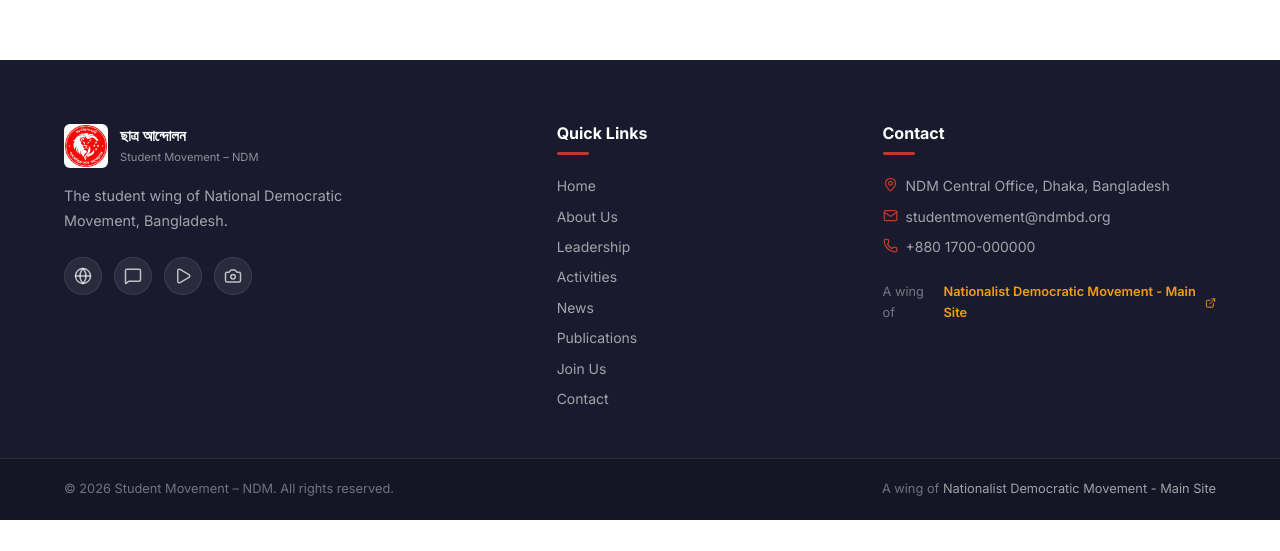
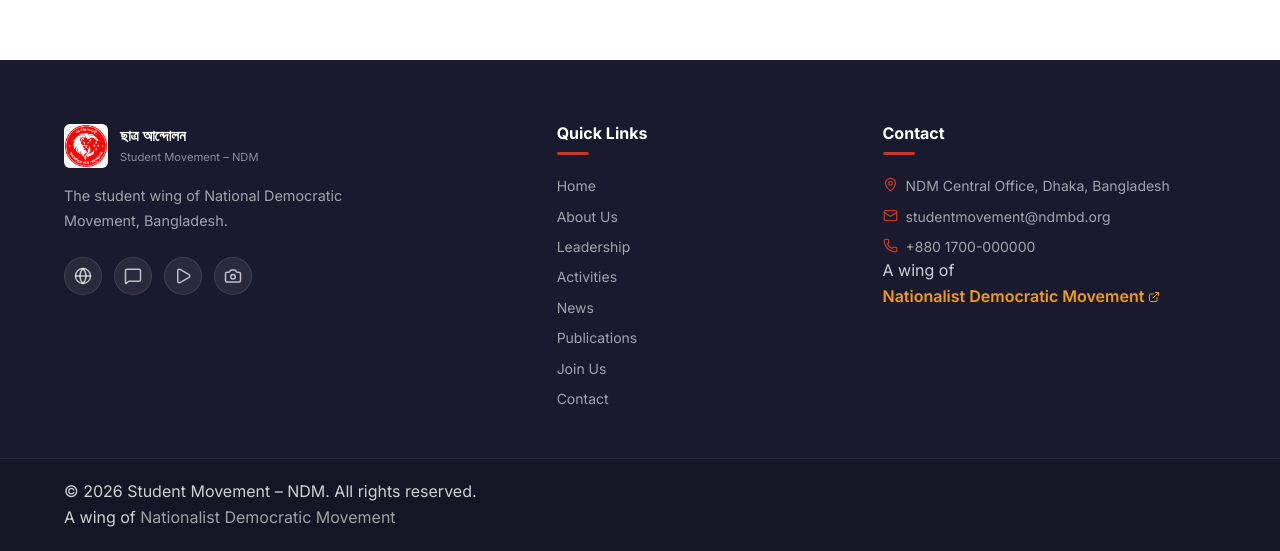
Before and after one commit to boniyeamincse/ndm, a React (Vite) app: page /contact in a window 1280 px wide. Shown: the part 1271-1822 px from the top of the page. Before the commit the page ends 1791 px from the top, so only its background shows below. Built offline with nearby package versions, Linux system fonts and the light colour scheme.

Commit message:
style: align footer parent text color with quick links

```diff
--- a/src/components/Footer.css
+++ b/src/components/Footer.css
@@ -123,13 +123,11 @@
 
 .footer__contact-list li svg { flex-shrink: 0; margin-top: 2px; color: var(--clr-primary); }
 
-.footer__ndm-link {
-  margin-top: 1.5rem;
-  display: flex;
-  align-items: center;
-  gap: .5rem;
-  font-size: .8rem;
-  color: rgba(255,255,255,.4);
+  color: rgba(255,255,255,.6);
+}
+
+.footer__parent-text {
+  color: rgba(255,255,255,.6);
 }
 
 .footer__ndm-link a {
@@ -148,14 +146,13 @@
   background: rgba(0,0,0,.2);
 }
 
-.footer__bottom-inner {
+  color: rgba(255,255,255,.6);
+}
+
+.footer__bottom-parent {
   display: flex;
-  justify-content: space-between;
+  gap: .4rem;
   align-items: center;
-  gap: 1rem;
-  flex-wrap: wrap;
-  font-size: .8rem;
-  color: rgba(255,255,255,.4);
 }
 
 .footer__bottom-inner a {
--- a/src/components/Footer.jsx
+++ b/src/components/Footer.jsx
@@ -58,9 +58,9 @@ export default function Footer() {
               <li><Phone size={15} /><a href={`tel:${t('contact_phone_val')}`}>{t('contact_phone_val')}</a></li>
             </ul>
             <div className="footer__ndm-link">
-              <span>{t('footer_parent')}</span>
+              <span className="footer__parent-text">{t('footer_parent')}</span>
               <a href="https://ndmbd.org/" target="_blank" rel="noopener noreferrer">
-                Nationalist Democratic Movement - Main Site <ExternalLink size={12} />
+                Nationalist Democratic Movement <ExternalLink size={12} />
               </a>
             </div>
           </div>
@@ -71,10 +71,10 @@ export default function Footer() {
       <div className="footer__bottom">
         <div className="container footer__bottom-inner">
           <p>{t('footer_rights')}</p>
-          <p>
-            {t('footer_parent')}{' '}
+          <p className="footer__bottom-parent">
+            <span className="footer__parent-text">{t('footer_parent')}</span>{' '}
             <a href="https://ndmbd.org/" target="_blank" rel="noopener noreferrer">
-              Nationalist Democratic Movement - Main Site
+              Nationalist Democratic Movement
             </a>
           </p>
         </div>
```
